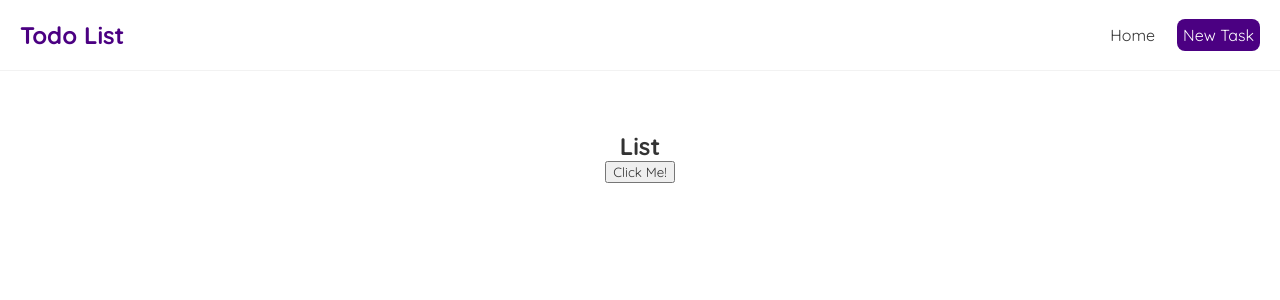
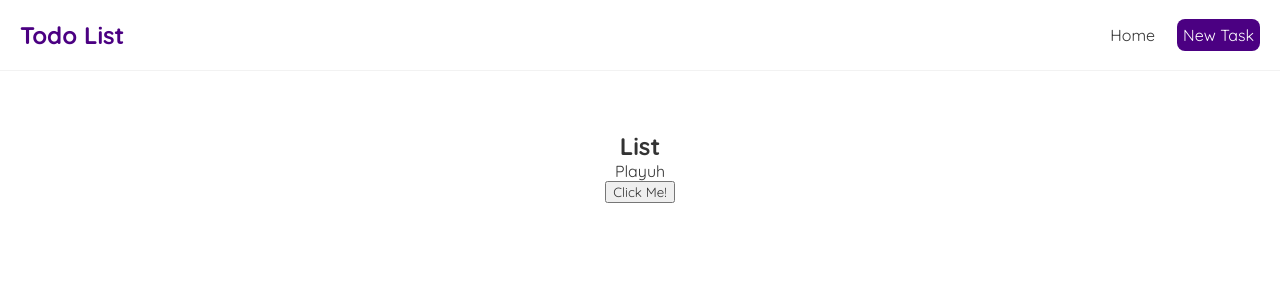
Before and after one commit to TudorBatica/ReactBasics, a React (Create React App) app: page / in a window 1280 px wide. Shown: the top 300 px of the page. Built offline with nearby package versions, Linux system fonts and the light colour scheme.

Commit message:
state with useState hook

```diff
--- a/src/components/Home.js
+++ b/src/components/Home.js
@@ -1,13 +1,18 @@
+import { useState } from 'react';
+
 const Home = () => {
 
-    const handleClick = (name, e) => {
-        console.log(`clique, ${name}; ${e.target}`);
+    const [name, setName] = useState('Playuh');
+
+    const handleClick = () => {
+        name == 'Playuh' ? setName('Big Dog') : setName('Playuh');
     }
 
     return (
         <div className="home">
             <h2>List</h2>
-            <button onClick = {(e) => handleClick('playuh', e)}>Click Me!</button>
+            <p>{name}</p>
+            <button onClick = {handleClick}>Click Me!</button>
         </div>
     );
 }
```
